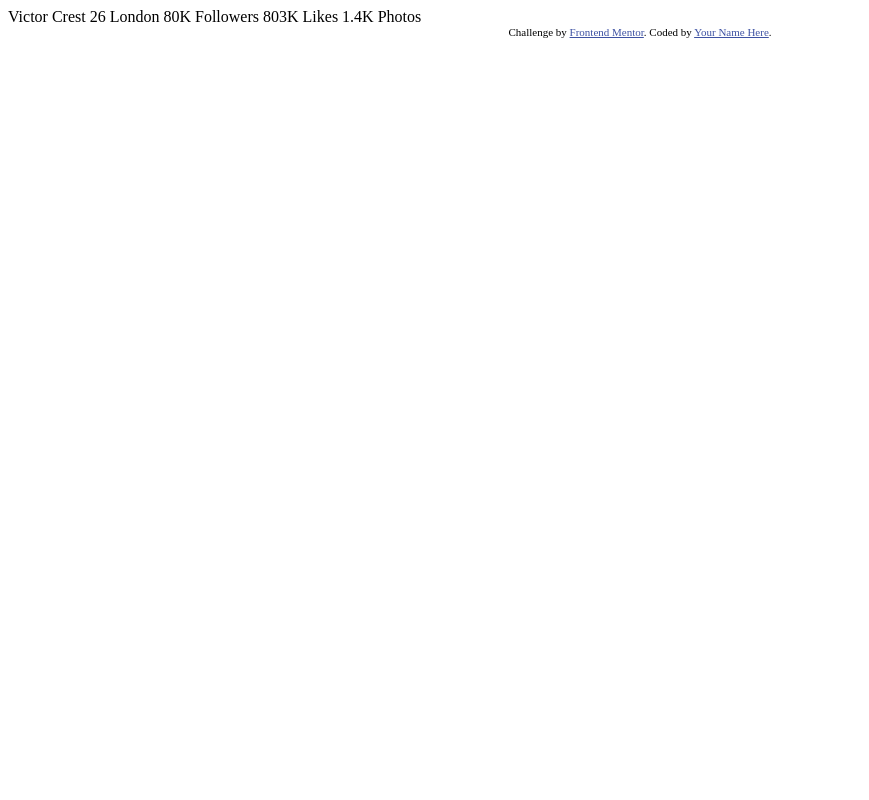
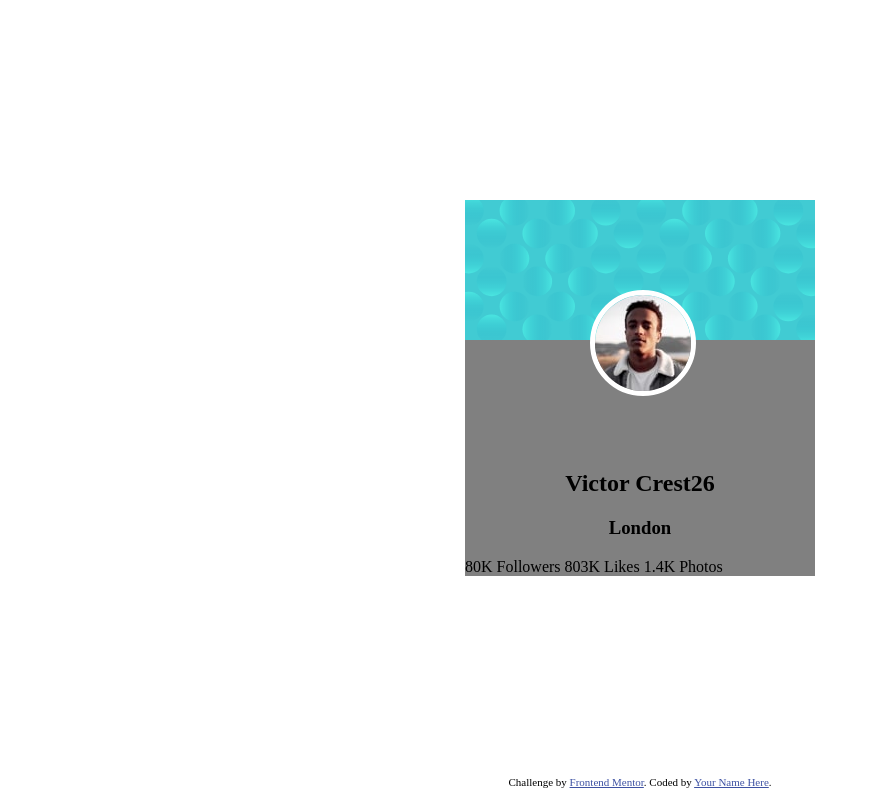
Before and after one commit to forral/profile-card-component-main, a plain HTML site: page index.html in a window 1280 px wide. Shown: the whole page, without its empty margins (0-869 px from the left). Drawn offline with Linux system fonts and the light colour scheme.

Commit message:
add styles file, basic component and page semantic structure and basic banner, image styles

```diff
--- a/index.html
+++ b/index.html
@@ -1,32 +1,27 @@
 <!DOCTYPE html>
 <html lang="en">
     <head>
-  <meta charset="UTF-8">
-  <meta name="viewport" content="width=device-width, initial-scale=1.0"> <!-- displays site properly based on user's device -->
-
-  <link rel="icon" type="image/png" sizes="32x32" href="./images/favicon-32x32.png">
-
+        <meta charset="UTF-8" />
+        <meta name="viewport" content="width=device-width, initial-scale=1.0" />
+        <!-- displays site properly based on user's device -->
+        <link rel="icon" type="image/png" sizes="32x32" href="./images/favicon-32x32.png" />
+        <link rel="stylesheet" href="./styles.css" />
         <title>Frontend Mentor | Profile card component</title>
-
         <!-- Feel free to remove these styles or customise in your own stylesheet 👍 -->
-  <style>
-    .attribution { font-size: 11px; text-align: center; }
-    .attribution a { color: hsl(228, 45%, 44%); }
-  </style>
     </head>
     <body>
-  Victor Crest
-  26
-  London
+        <div class="app">
+            <div class="component">
+                <div class="card-header"></div>
+                <img src="./images/image-victor.jpg" alt="victor crest avatar" />
+                <div class="contact-information">
+                    <h2>Victor Crest<span>26</span></h2>
+                    <h3>London</h3>
+                </div>
+                <div class="social-media-info">80K Followers 803K Likes 1.4K Photos</div>
+            </div>
+        </div>
 
-  80K
-  Followers
-
-  803K
-  Likes
-
-  1.4K
-  Photos
         <div class="attribution">
             Challenge by <a href="https://www.frontendmentor.io?ref=challenge" target="_blank">Frontend Mentor</a>.
             Coded by <a href="#">Your Name Here</a>.
--- /dev/null
+++ b/styles.css
@@ -0,0 +1,30 @@
+.attribution {
+    font-size: 11px;
+    text-align: center;
+}
+.attribution a {
+    color: hsl(228, 45%, 44%);
+}
+
+.component {
+    margin: 200px auto;
+    width: 350px;
+    background-color: grey;
+}
+
+.component img {
+    border-radius: 50%;
+    position: relative;
+    top: -50px;
+    left: 125px;
+    border: 5px solid white;
+}
+
+.card-header {
+    height: 140px;
+    background-image: url('./images/bg-pattern-card.svg');
+}
+
+.contact-information {
+    text-align: center;
+}
```
Also changed, not shown: design/desktop-design.jpg. Lines whose indentation alone changed are shown as unchanged.
